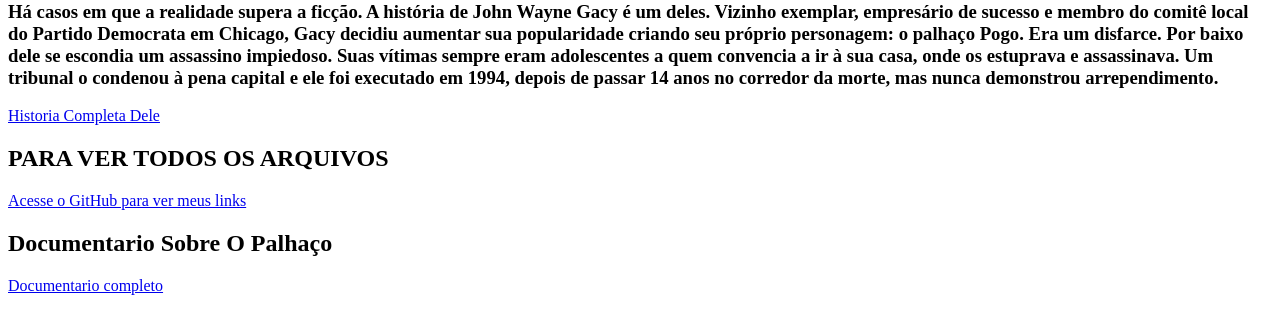
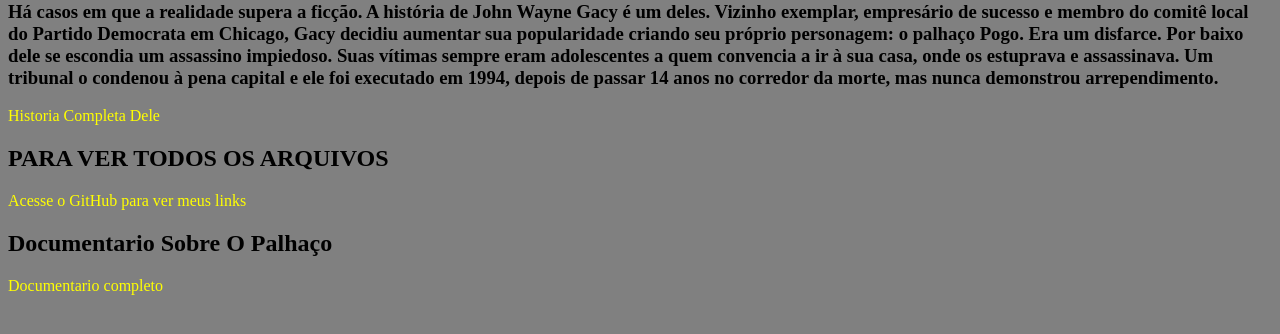
Before and after one commit to kamikazeuchiha/trabaio, a plain HTML site: page index.html in a window 1280 px wide. Shown: the part 464-798 px from the top of the page. Drawn offline with Linux system fonts and the light colour scheme.

Commit message:
Add files via upload

```diff
--- a/index.html
+++ b/index.html
@@ -3,7 +3,7 @@
 <head>
     <meta charset="UTF-8">
     <meta name="viewport" content="width=device-width, initial-scale=1.0">
-    <link rel="shortcut icon" href="ICONE.ico" type="Aula-03/ICONE"
+    <link rel="stylesheet" type = "text/css" href="style.css">
     <title></title>
 </head>
 <body>
@@ -34,6 +34,5 @@
     <a href="https://www.youtube.com/watch?v=XaRelashKEo">
         Documentario completo
     </a>
-
 </body>
 </html>
```
